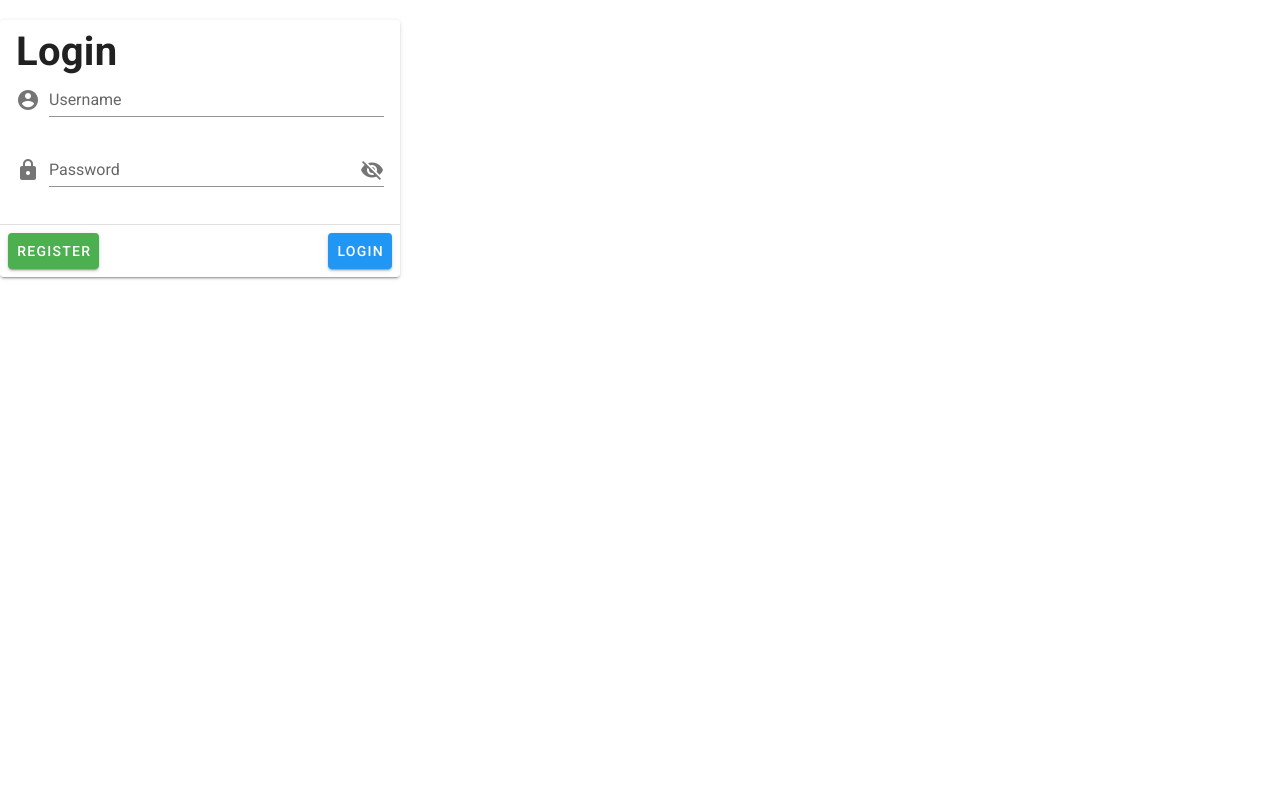
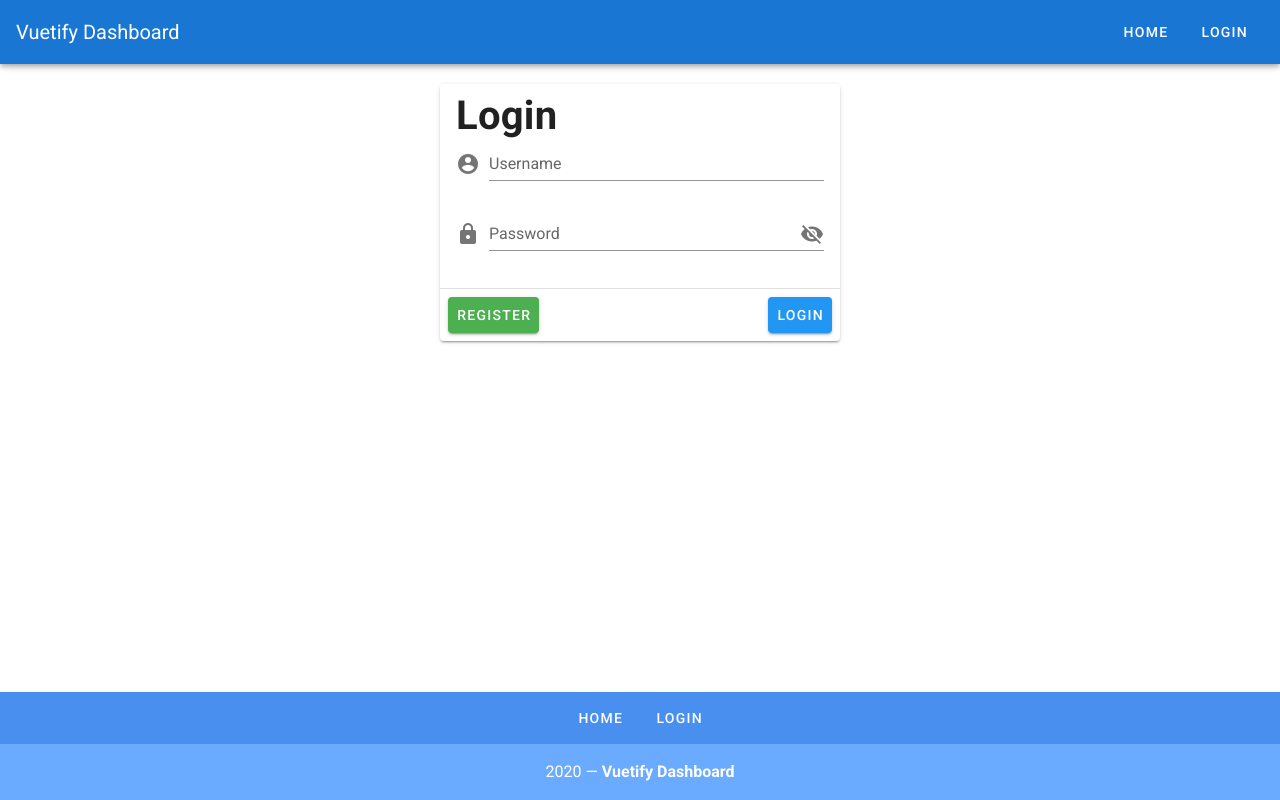
Before and after one commit to takuyaKIKUCHI99/vuefify-dashboard, a Vue app: page / in a window 1280 px wide. Built offline with nearby package versions, Linux system fonts and the light colour scheme.

Commit message:
Navbar and footer

```diff
--- a/src/App.vue
+++ b/src/App.vue
@@ -1,6 +1,15 @@
 <template>
+  <div id="app">
     <v-app>
-    <v-card width="400px" class="mt-5 mx-a">
+      <v-app-bar app color="primary" dark>
+        <v-toolbar-title>Vuetify Dashboard</v-toolbar-title>
+        <v-spacer />
+        <v-btn text rounded>Home</v-btn>
+        <v-btn text rounded>Login</v-btn>
+      </v-app-bar>
+      <v-content>
+        <!-- Login Module -->
+        <v-card width="400" class="mt-5 mx-auto">
           <v-card-title class="pb-0">
             <h1>Login</h1>
           </v-card-title>
@@ -26,7 +35,35 @@
             <v-btn color="info">Login</v-btn>
           </v-card-actions>
         </v-card>
+      </v-content>
+      <v-footer
+        color="primary lighten-1"
+        padless
+      >
+        <v-row
+          justify="center"
+          no-gutters
+        >
+          <v-btn
+            v-for="link in links"
+            :key="link"
+            color="white"
+            text
+            rounded
+            class="my-2"
+          >
+            {{ link }}
+          </v-btn>
+          <v-col
+            class="primary lighten-2 py-4 text-center white--text"
+            cols="12"
+          >
+            {{ new Date().getFullYear() }} — <strong>Vuetify Dashboard</strong>
+          </v-col>
+        </v-row>
+      </v-footer>
     </v-app>
+  </div>
 </template>
 
 <script>
@@ -35,6 +72,7 @@
 
   data: () => ({
     showPassword: false,
+    links: ["Home", "Login"],
   }),
 };
 </script>
```
Lines whose indentation alone changed are shown as unchanged.
